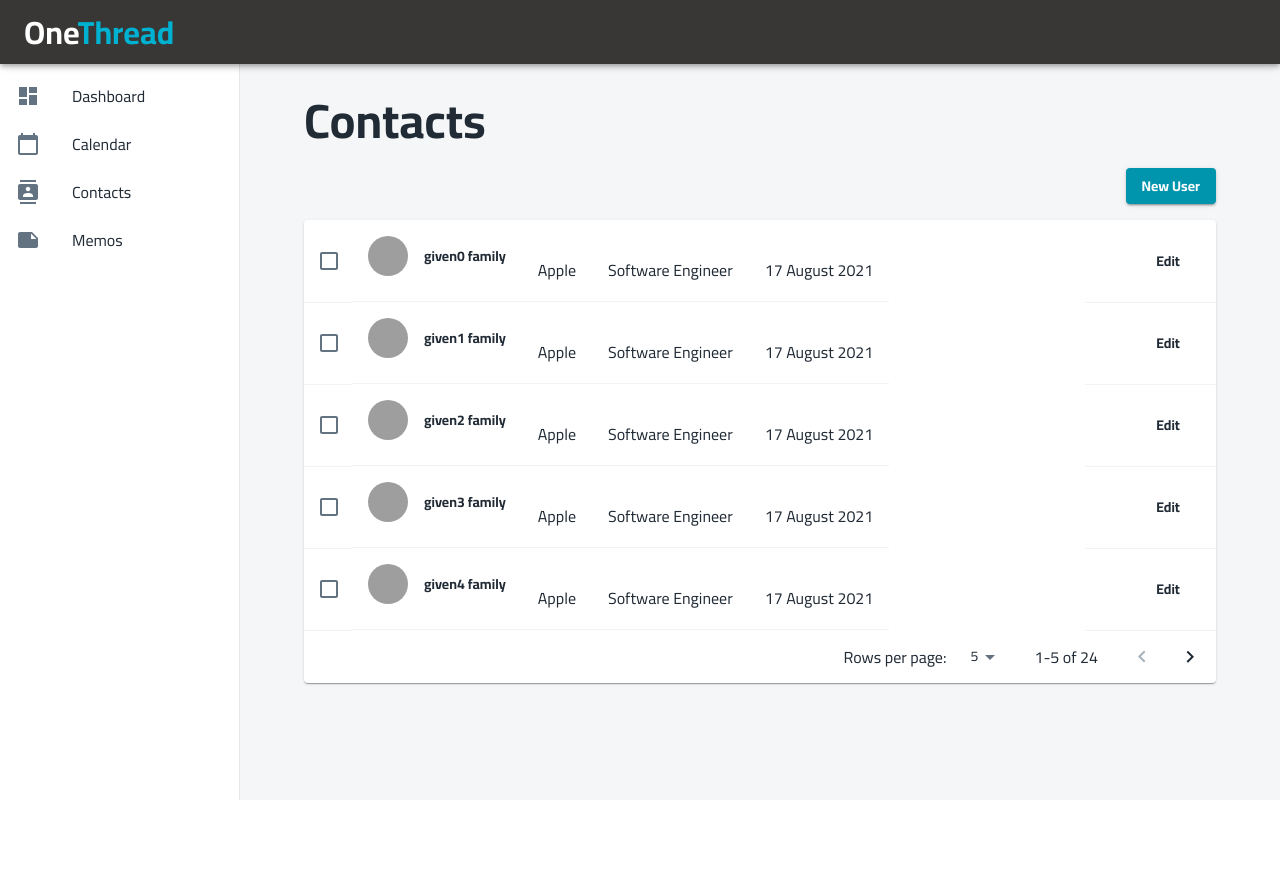
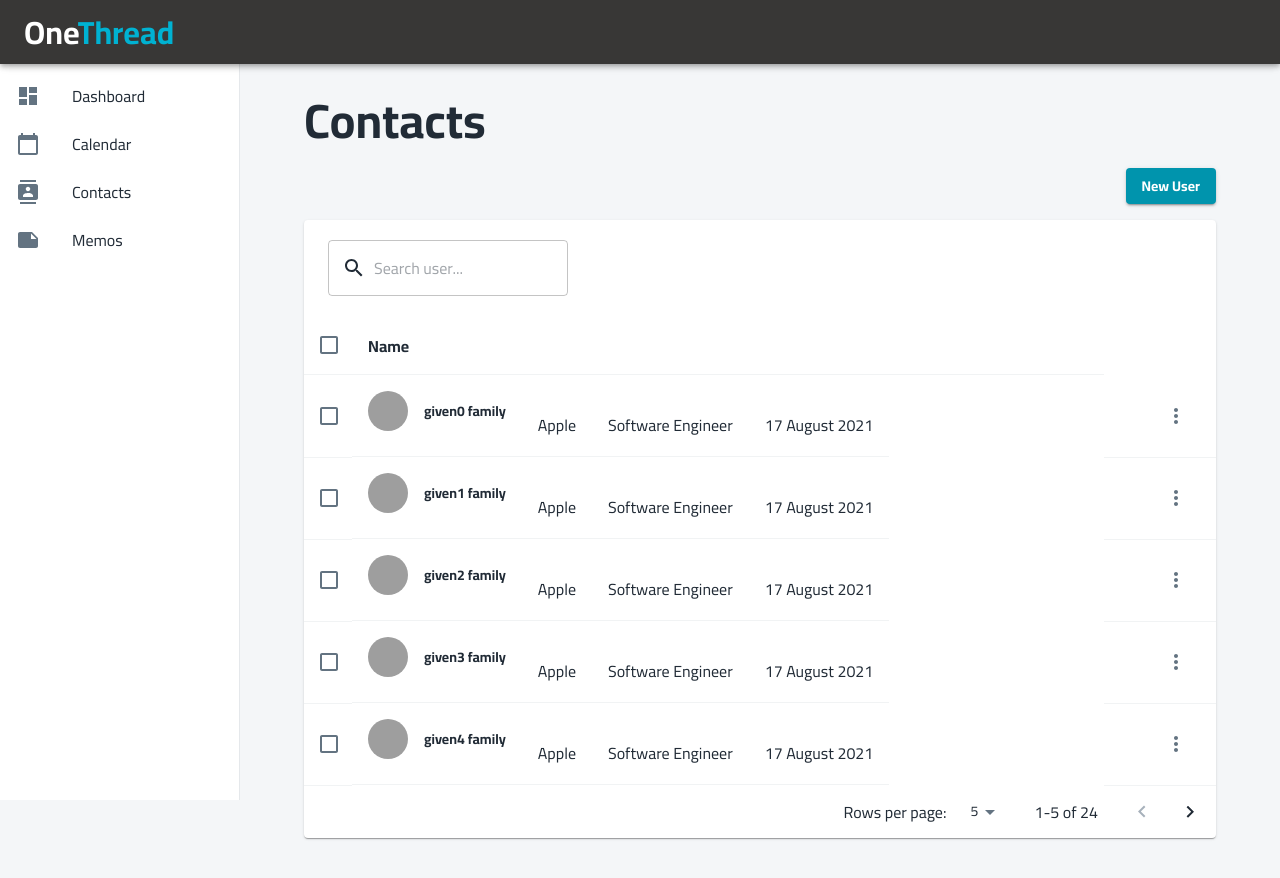
Before and after one commit to TeamSpider55/frontend, a React (Create React App) app: page /contacts in a window 1280 px wide. Before the commit the page ends 800 px from the top, so only its background shows below. Built offline with nearby package versions, Linux system fonts and the light colour scheme; grey boxes are pictures that could not be loaded.

Commit message:
fix select color, add search bar and basic table header layout

```diff
--- /dev/null
+++ b/src/components/contacts/MoreMenu.tsx
@@ -0,0 +1,60 @@
+import React, { useState, useRef } from 'react';
+import {
+  Box,
+  Menu,
+  MenuItem,
+  IconButton,
+  ListItemIcon,
+  ListItemText,
+} from '@material-ui/core';
+import MoreVertIcon from '@material-ui/icons/MoreVert';
+import EditIcon from '@material-ui/icons/Edit';
+import DeleteIcon from '@material-ui/icons/Delete';
+
+const MoreMenu = () => {
+  const ref = useRef(null);
+  const [isOpen, setIsOpen] = useState(false);
+
+  return (
+    <>
+      <IconButton ref={ref} onClick={() => setIsOpen(true)}>
+        <MoreVertIcon />
+      </IconButton>
+
+      <Menu
+        open={isOpen}
+        anchorEl={ref.current}
+        onClose={() => setIsOpen(false)}
+        PaperProps={
+          {
+            sx: { width: 200, maxWidth: '100%' },
+          } as any
+        }
+        anchorOrigin={{ vertical: 'top', horizontal: 'right' }}
+        transformOrigin={{ vertical: 'top', horizontal: 'right' }}
+      >
+        <MenuItem component={Box} sx={{ color: 'text.secondary' }}>
+          <ListItemIcon>
+            <DeleteIcon />
+          </ListItemIcon>
+          <ListItemText
+            primary="Delete"
+            primaryTypographyProps={{ variant: 'body2' }}
+          />
+        </MenuItem>
+
+        <MenuItem component={Box} sx={{ color: 'text.secondary' }}>
+          <ListItemIcon>
+            <EditIcon />
+          </ListItemIcon>
+          <ListItemText
+            primary="Edit"
+            primaryTypographyProps={{ variant: 'body2' }}
+          />
+        </MenuItem>
+      </Menu>
+    </>
+  );
+};
+
+export default MoreMenu;
--- /dev/null
+++ b/src/components/contacts/SearchBar.tsx
@@ -0,0 +1,69 @@
+import React from 'react';
+import { useTheme, styled } from '@material-ui/core/styles';
+import {
+  Box,
+  Toolbar,
+  Tooltip,
+  IconButton,
+  Typography,
+  OutlinedInput,
+  InputAdornment,
+} from '@material-ui/core';
+import DeleteIcon from '@material-ui/icons/Delete';
+import SearchIcon from '@material-ui/icons/Search';
+
+const SearchStyle = styled(OutlinedInput)(({ theme }) => ({
+  width: 240,
+  transition: theme.transitions.create(['box-shadow', 'width'], {
+    easing: theme.transitions.easing.easeInOut,
+    duration: theme.transitions.duration.shorter,
+  }),
+  '& fieldset': {
+    borderWidth: '1px !important',
+    borderColor: `${theme.palette.grey} !important`,
+  },
+}));
+
+interface Props {
+  numSelected: number;
+  filterName: string;
+  onFilterName: React.ChangeEventHandler<HTMLInputElement | HTMLTextAreaElement> | undefined;
+}
+
+export default function UserListToolbar({ numSelected, filterName, onFilterName }: Props) {
+  const theme = useTheme();
+  return (
+    <Box
+      component={Toolbar}
+      height={96}
+      display="flex"
+      justifyContent="space-between"
+      padding={theme.spacing(0, 1, 0, 3)}
+    >
+      {numSelected > 0 ? (
+        <Typography component="div" variant="subtitle1">
+          {`${numSelected} selected`}
+        </Typography>
+      ) : (
+        <SearchStyle
+          value={filterName}
+          onChange={onFilterName}
+          placeholder="Search user..."
+          startAdornment={(
+            <InputAdornment position="start">
+              <SearchIcon />
+            </InputAdornment>
+          )}
+        />
+      )}
+
+      {numSelected > 0 ? (
+        <Tooltip title="Delete">
+          <IconButton>
+            <DeleteIcon />
+          </IconButton>
+        </Tooltip>
+      ) : null}
+    </Box>
+  );
+}
--- /dev/null
+++ b/src/components/contacts/TableHeader.tsx
@@ -0,0 +1,68 @@
+import React from 'react';
+import {
+  Box,
+  Checkbox,
+  TableRow,
+  TableCell,
+  TableHead,
+  TableSortLabel,
+} from '@material-ui/core';
+
+interface Props {
+  order: 'asc' | 'desc';
+  orderBy: string;
+  rowCount: number;
+  headLabel: any[];
+  numSelected: number;
+  onRequestSort: any;
+  onSelectAllClick: any;
+}
+
+const TableHeader = ({
+  order,
+  orderBy,
+  rowCount,
+  headLabel,
+  numSelected,
+  onRequestSort,
+  onSelectAllClick,
+}: Props) => {
+  const createSortHandler = (property: any) => (event: any) => {
+    onRequestSort(event, property);
+  };
+
+  return (
+    <TableHead>
+      <TableRow>
+        <TableCell padding="checkbox">
+          <Checkbox
+            indeterminate={numSelected > 0 && numSelected < rowCount}
+            checked={rowCount > 0 && numSelected === rowCount}
+            onChange={onSelectAllClick}
+          />
+        </TableCell>
+        {headLabel.map((headCell) => (
+          <TableCell
+            key={headCell.id}
+            align={headCell.alignRight ? 'right' : 'left'}
+            sortDirection={orderBy === headCell.id ? order : false}
+          >
+            <TableSortLabel
+              hideSortIcon
+              active={orderBy === headCell.id}
+              direction={orderBy === headCell.id ? order : 'asc'}
+              onClick={createSortHandler(headCell.id)}
+            >
+              {headCell.label}
+              {orderBy === headCell.id ? (
+                <Box />
+              ) : null}
+            </TableSortLabel>
+          </TableCell>
+        ))}
+      </TableRow>
+    </TableHead>
+  );
+};
+
+export default TableHeader;
--- a/src/pages/ContactList.jsx
+++ b/src/pages/ContactList.jsx
@@ -18,6 +18,9 @@ import {
 import { makeStyles, useTheme } from '@material-ui/core/styles';
 import Page from '../components/Page';
 import ContactService from '../services/ContactService';
+import MoreMenu from '../components/contacts/MoreMenu';
+import SearchBar from '../components/contacts/SearchBar';
+import TableHeader from '../components/contacts/TableHeader';
 
 // const USERLIST = [...Array(24)].map(() => ({
 //   id: 'asdasd12312',
@@ -37,37 +40,20 @@ const useStyles = makeStyles((theme) => ({
 
 const TABLE_HEAD = [
   { id: 'name', label: 'Name', alignRight: false },
-  { id: 'company', label: 'Company', alignRight: false },
-  { id: 'role', label: 'Role', alignRight: false },
-  { id: 'isVerified', label: 'Verified', alignRight: false },
-  { id: 'status', label: 'Status', alignRight: false },
-  { id: '' },
+  // { id: 'company', label: 'Company', alignRight: false },
+  // { id: 'role', label: 'Role', alignRight: false },
+  // { id: '' },
 ];
-
-function descendingComparator(a, b, orderBy) {
-  if (b[orderBy] < a[orderBy]) {
-    return -1;
-  }
-  if (b[orderBy] > a[orderBy]) {
-    return 1;
-  }
-  return 0;
-}
-
-function getComparator(order, orderBy) {
-  return order === 'desc'
-    ? (a, b) => descendingComparator(a, b, orderBy)
-    : (a, b) => -descendingComparator(a, b, orderBy);
-}
 
 const ContactList = () => {
   const [page, setPage] = useState(0);
   const [order, setOrder] = useState('asc');
   const [selected, setSelected] = useState([]);
-  const [orderBy, setOrderBy] = useState('name');
+  const [orderBy, setOrderBy] = useState('givenName');
   const [rowsPerPage, setRowsPerPage] = useState(5);
 
   const [contacts, setContacts] = useState(null);
+  const [filterName, setFilterName] = useState('');
 
   useEffect(async () => {
     setContacts(await ContactService.getContacts());
@@ -81,6 +67,15 @@ const ContactList = () => {
     const isAsc = orderBy === property && order === 'asc';
     setOrder(isAsc ? 'desc' : 'asc');
     setOrderBy(property);
+  };
+
+  const handleSelectAllClick = (event) => {
+    if (event.target.checked) {
+      const newSelecteds = contacts.map((n) => n.name);
+      setSelected(newSelecteds);
+      return;
+    }
+    setSelected([]);
   };
 
   const handleClick = (event, name) => {
@@ -103,6 +98,10 @@ const ContactList = () => {
 
   const handleChangePage = (event, newPage) => {
     setPage(newPage);
+  };
+
+  const handleFilterByName = (event) => {
+    setFilterName(event.target.value);
   };
 
   const handleChangeRowsPerPage = (event) => {
@@ -133,6 +132,11 @@ const ContactList = () => {
         </Box>
 
         <Card>
+          <SearchBar
+            numSelected={selected.length}
+            filterName={filterName}
+            onFilterName={handleFilterByName}
+          />
           {filteredContacts === null ? (
             <Typography variant="subtitle2" noWrap>
               Loading
@@ -141,6 +145,15 @@ const ContactList = () => {
             <Box>
               <TableContainer sx={{ minWidth: 800 }}>
                 <Table>
+                  <TableHeader
+                    order={order}
+                    orderBy={orderBy}
+                    headLabel={TABLE_HEAD}
+                    rowCount={filteredContacts.length}
+                    numSelected={selected.length}
+                    onRequestSort={handleRequestSort}
+                    onSelectAllClick={handleSelectAllClick}
+                  />
                   <TableBody>
                     {filteredContacts
                       .slice(
@@ -151,13 +164,8 @@ const ContactList = () => {
                         const
                           {
                             contactId,
-                            nickName,
                             givenName,
-                            middleName,
                             familyName,
-                            email,
-                            phone,
-                            address,
                           } = row;
                         const name = `${givenName} ${familyName}`;
                         const isItemSelected = selected.indexOf(name) !== -1;
@@ -199,9 +207,7 @@ const ContactList = () => {
                               <TableCell align="left">17 August 2021</TableCell>
                             </Box>
                             <TableCell align="right">
-                              <Button>
-                                Edit
-                              </Button>
+                              <MoreMenu />
                             </TableCell>
                           </TableRow>
                         );
--- a/src/theme/palette.ts
+++ b/src/theme/palette.ts
@@ -66,6 +66,7 @@ const GRADIENTS = {
 const palette = {
   common: { black: '#000', white: '#fff' },
   primary: { ...PRIMARY },
+  secondary: { ...PRIMARY },
   info: { ...INFO },
   success: { ...SUCCESS },
   warning: { ...WARNING },
```
